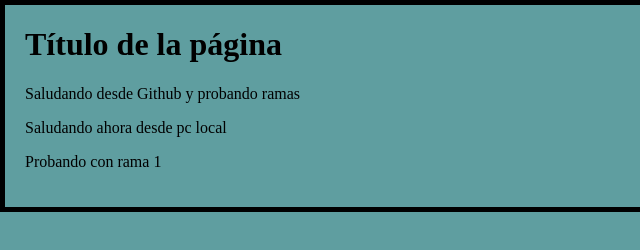
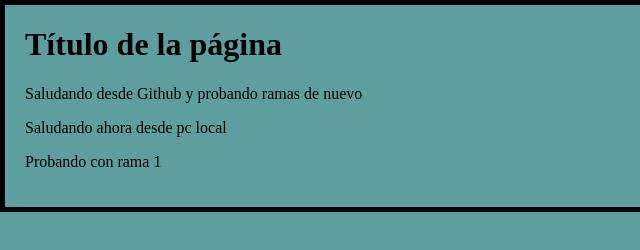
Before and after one commit to mprog1920/cursopinfor, a plain HTML site: page index.html in a window 1280 px wide. Shown: the full height of the page, 0-640 px from the left. Drawn offline with Linux system fonts and the light colour scheme.

Commit message:
Cambiado párrafo desde rama2

```diff
--- a/index.html
+++ b/index.html
@@ -9,7 +9,7 @@
 </head>
 <body>
   <h1>Título de la página</h1>
-  <p>Saludando desde Github y probando ramas</p>
+  <p>Saludando desde Github y probando ramas de nuevo</p>
   <p>Saludando ahora desde pc local</p>
   <p>Probando con rama 1</p>
 </body>
```
